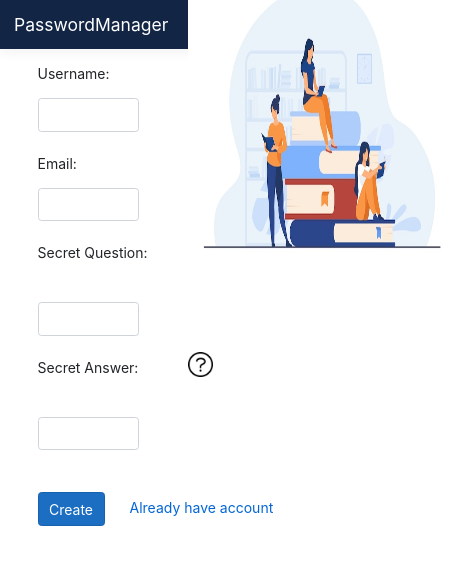
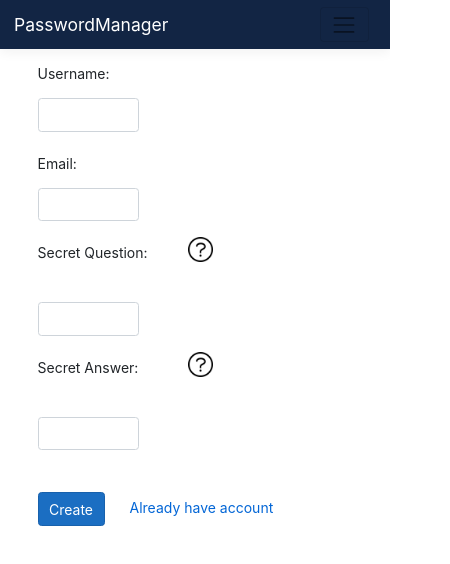
Before and after one commit to CasianovDenis/PasswordManager, a React (Create React App) app in the folder PasswordManager/ClientApp/: page /SignUp in a window 390 px wide. Shown: the top 564 px of the page, 450 px wide, since content can reach past the window. Built offline with nearby package versions, Linux system fonts and the light colour scheme.

Commit message:
Made signup responsive

```diff
--- a/PasswordManager/ClientApp/src/components/SignUp/SignUp.js
+++ b/PasswordManager/ClientApp/src/components/SignUp/SignUp.js
@@ -104,7 +104,7 @@
 
     return (
 
-        <div >
+        <div style={{height:"50vh"} }>
             <form className={style.form_position} >
                 <p >Username: </p>
                 <input type="text" class="form-control" style={{ width: "30%" }} ref={refUsername} />
--- a/PasswordManager/ClientApp/src/components/SignUp/SignUp.module.css
+++ b/PasswordManager/ClientApp/src/components/SignUp/SignUp.module.css
@@ -17,12 +17,10 @@
     left:150px;
 }
 
-@media(max-width:900px) {
+@media(max-width:991px) {
 
     .book_image {
-       top:-70vh;
-       width:70%;
-       height:40vh;
+     display:none;
     }
 
 }
```
